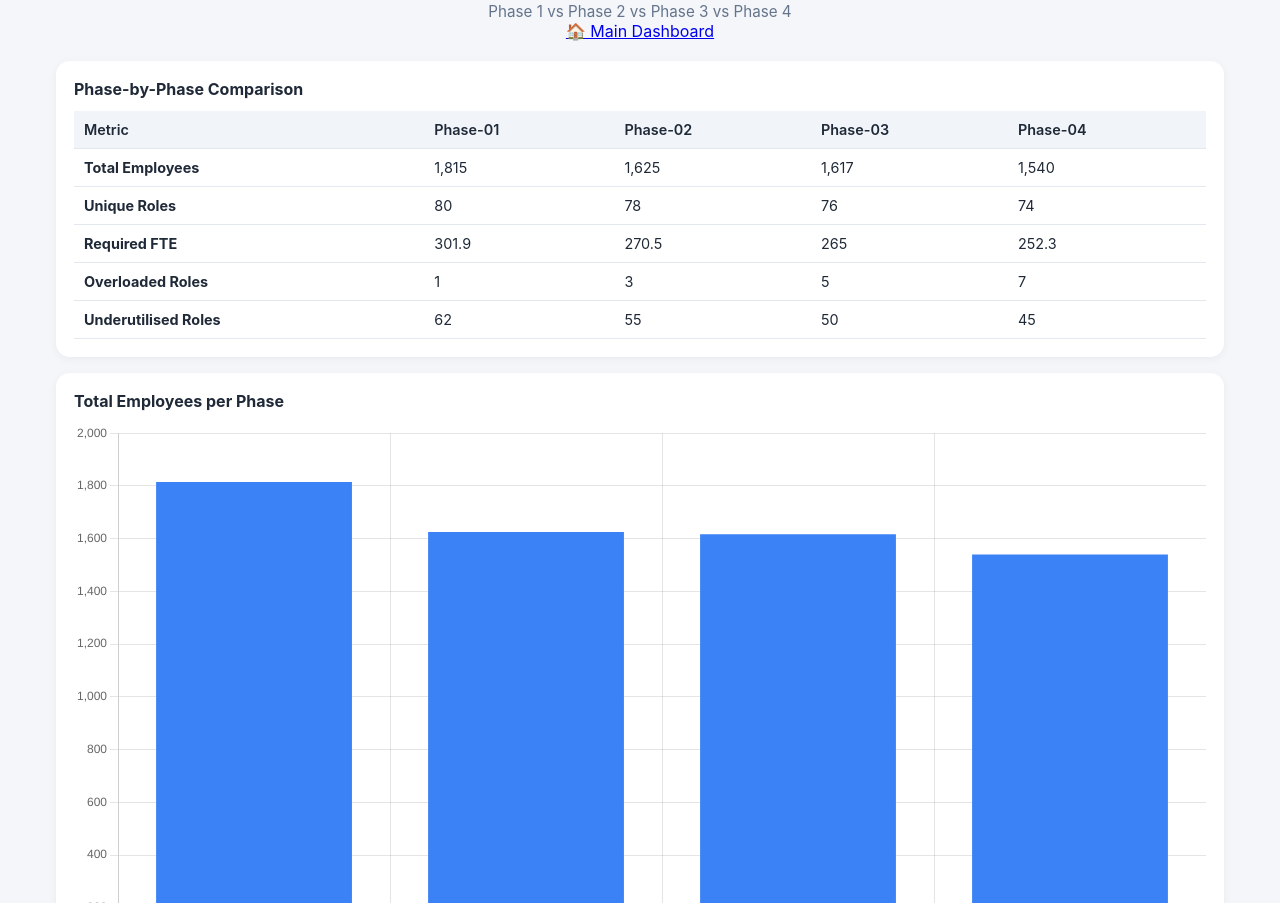
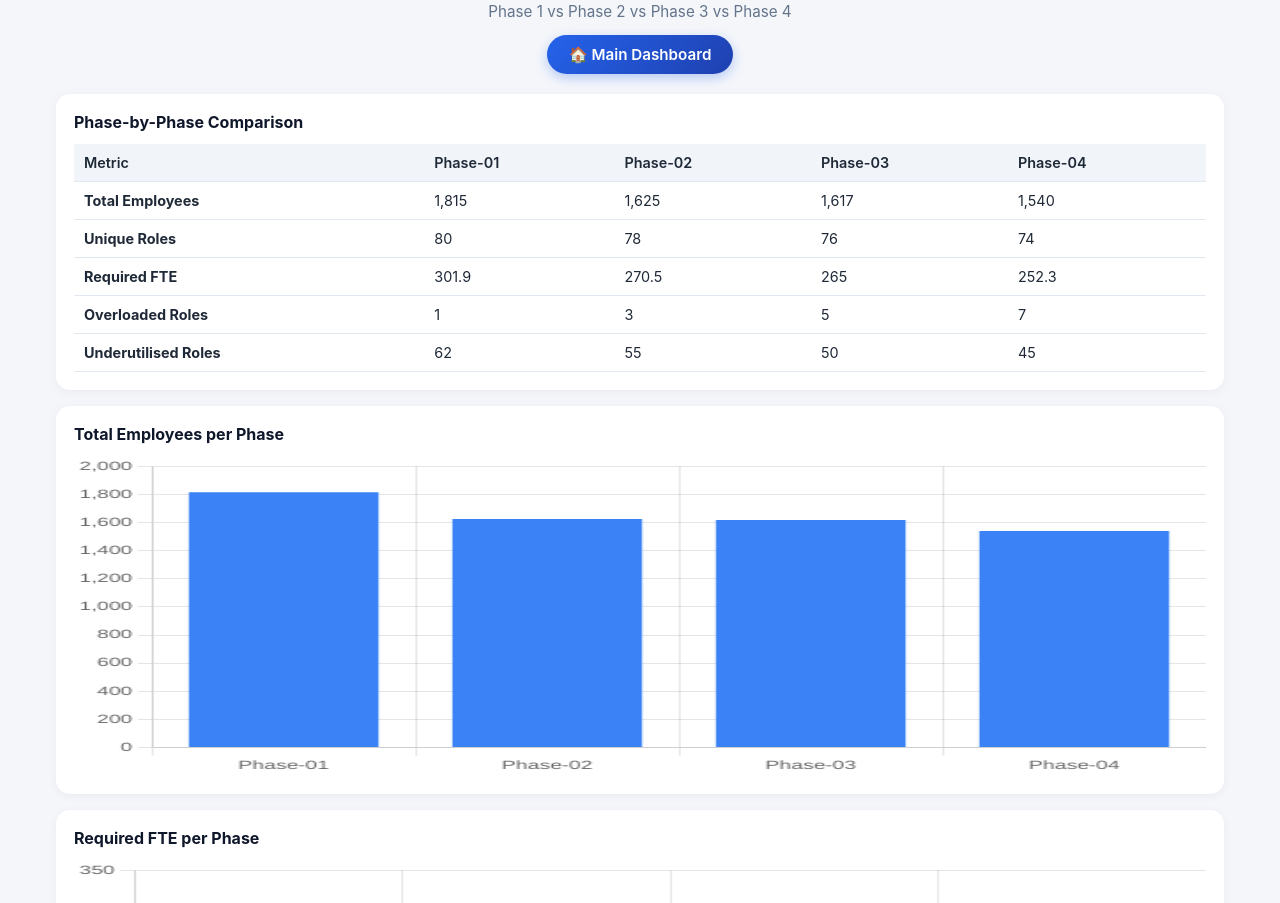
Before and after one commit to Mahiya98/summary-of-AIL, a plain HTML site: page index.html in a window 1280 px wide. Shown: the part 49-952 px from the top of the page. Drawn offline with nearby package versions, Linux system fonts and the light colour scheme.

Commit message:
Update style.css

```diff
--- a/style.css
+++ b/style.css
@@ -1,4 +1,5 @@
 * { box-sizing: border-box; margin: 0; padding: 0; }
+
 body {
   font-family: -apple-system, BlinkMacSystemFont, "Segoe UI", Roboto, sans-serif;
   background: #f4f6fa;
@@ -7,46 +8,49 @@ body {
   max-width: 1200px;
   margin: auto;
 }
+
 header { text-align: center; margin-bottom: 20px; }
 header h1 { font-size: 1.6rem; color: #0f172a; }
 .subtitle { color: #64748b; font-size: 0.95rem; margin-top: 4px; }
 
-.upload-card, .chart-card, .table-card {
+.main-btn {
+  display: inline-block;
+  margin-top: 14px;
+  background: linear-gradient(135deg, #2563eb, #1e40af);
+  color: #fff;
+  padding: 10px 22px;
+  border-radius: 30px;
+  text-decoration: none;
+  font-weight: 600;
+  font-size: 0.95rem;
+  box-shadow: 0 4px 12px rgba(37, 99, 235, 0.3);
+  transition: transform 0.2s ease, box-shadow 0.2s ease;
+}
+.main-btn:hover { transform: translateY(-2px); }
+
+.chart-card, .table-card {
   background: #fff;
   border-radius: 14px;
   padding: 18px;
   margin-bottom: 16px;
   box-shadow: 0 2px 10px rgba(0,0,0,0.05);
 }
-.upload-btn {
-  display: inline-block;
-  background: #2563eb;
-  color: #fff;
-  padding: 10px 18px;
-  border-radius: 8px;
-  cursor: pointer;
-  font-weight: 600;
+.chart-card h2, .table-card h2 {
+  font-size: 1rem;
+  margin-bottom: 12px;
+  color: #0f172a;
 }
-#status { margin-top: 10px; color: #64748b; font-size: 0.9rem; }
 
-.kpi-grid {
-  display: grid;
-  grid-template-columns: repeat(auto-fit, minmax(140px, 1fr));
-  gap: 12px;
-  margin-bottom: 16px;
+/* ✅ Chart container with fixed height */
+.chart-wrap {
+  position: relative;
+  height: 320px;
+  width: 100%;
 }
-.kpi {
-  background: #fff;
-  border-radius: 12px;
-  padding: 14px;
-  box-shadow: 0 2px 8px rgba(0,0,0,0.05);
-  border-left: 4px solid #2563eb;
+.chart-wrap canvas {
+  width: 100% !important;
+  height: 100% !important;
 }
-.kpi h3 { font-size: 0.75rem; color: #64748b; text-transform: uppercase; }
-.kpi .val { font-size: 1.4rem; font-weight: 700; margin-top: 4px; }
-.kpi .label { font-size: 0.75rem; color: #94a3b8; margin-top: 2px; }
-
-.chart-card h2, .table-card h2 { font-size: 1rem; margin-bottom: 12px; }
 
 .table-wrap { overflow-x: auto; }
 table { width: 100%; border-collapse: collapse; font-size: 0.9rem; }
@@ -54,9 +58,16 @@ th, td { padding: 10px; text-align: left; border-bottom: 1px solid #e2e8f0; }
 th { background: #f1f5f9; font-weight: 600; }
 tr:hover { background: #f8fafc; }
 
-footer { text-align: center; padding: 20px; color: #94a3b8; font-size: 0.85rem; }
+footer {
+  text-align: center;
+  padding: 20px;
+  color: #94a3b8;
+  font-size: 0.85rem;
+}
 
 @media (max-width: 600px) {
   header h1 { font-size: 1.3rem; }
-  .kpi .val { font-size: 1.15rem; }
+  .main-btn { font-size: 0.9rem; padding: 8px 18px; }
+  th, td { padding: 8px; font-size: 0.85rem; }
+  .chart-wrap { height: 260px; }
 }
```
